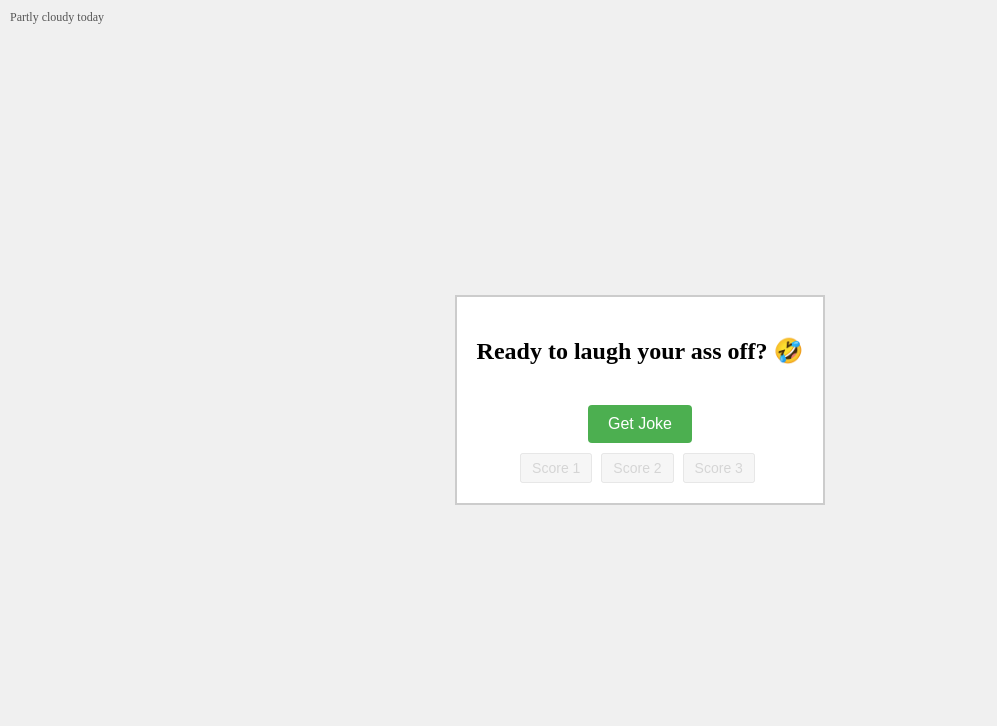
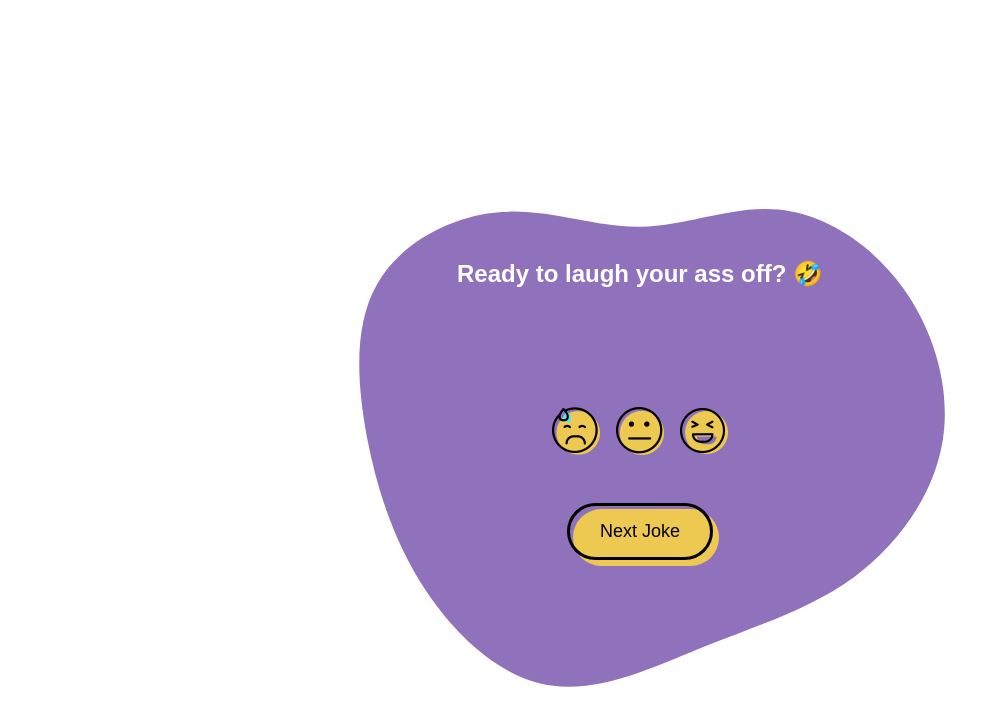
Before and after one commit to Wizardrunner/Sprint-4, a website: page index.html in a window 1280 px wide. Shown: the whole page, without its empty margins (0-997 px from the left). Drawn offline with Linux system fonts and the light colour scheme; no server answers.

Commit message:
Exercise ½6

```diff
--- a/index.html
+++ b/index.html
@@ -4,20 +4,32 @@
     <meta charset="UTF-8">
     <meta name="viewport" content="width=device-width, initial-scale=1.0">
     <title>Dad Joke Generator</title>
-<link rel="stylesheet" href="./styles.css"></head>
+    <link rel="stylesheet" href="./styles.css">
+</head>
 <body>
-    <div id="weatherContainer">Partly cloudy today</div>
+    <div id="weatherContainer"></div>
 
     <div id="jokeContainer">
         <h2>Ready to laugh your ass off? 🤣</h2>
         <div id="jokeContent"></div>
-        <button id="getJokeButton">Get Joke</button>
 
         <div>
-            <button class="score-button" value="1" disabled>Score 1</button>
-            <button class="score-button" value="2" disabled>Score 2</button>
-            <button class="score-button" value="3" disabled>Score 3</button>
+            <button class="score-button" value="1">
+                <img src="./img/sad-2_icon-icons.com_61113.png" alt="Sad" />
+            </button>
+            <button class="score-button" value="2">
+                <img src="./img/surprised-4_icon-icons.com_61100.png" alt="Surprised" />
+            </button>
+            <button class="score-button" value="3">
+                <img src="./img/happy-5_icon-icons.com_61129.png" alt="Happy" />
+            </button>
         </div>
+
+        <div class="container">
+            <div id="colorUnderlay"></div>
+            <button id="getJokeButton">Next Joke</button>
+        </div>
+
     </div>
 
     <script type="module" src="./dist/index.js"></script>
--- a/src/index.ts
+++ b/src/index.ts
@@ -85,34 +85,6 @@ document.addEventListener('DOMContentLoaded', async () => {
   const scoreButtons = document.querySelectorAll('.score-button');
 
   if (getJokeButton && jokeContent && scoreButtons) {
-    const fetchAndDisplayJoke = async () => {
-      try {
-        const jokeApiUrl = isFirstJoke ? dadJokeApiUrl : chuckNorrisApiUrl;
-        const joke = await fetchJoke(jokeApiUrl);
-
-        if (joke.status === 200 || joke.status === undefined) {
-          jokeContent.textContent = joke.joke;
-
-          // Enable score buttons
-          scoreButtons.forEach((button) => {
-            (button as HTMLButtonElement).removeAttribute('disabled');
-          });
-
-          // Reset previous scores
-          scoreButtons.forEach((button) => {
-            (button as HTMLButtonElement).classList.remove('selected');
-          });
-
-          // Toggle between dad jokes and Chuck Norris jokes
-          isFirstJoke = !isFirstJoke;
-        } else {
-          throw new Error(`Failed to fetch joke. Status: ${joke.status}`);
-        }
-      } catch (error: any) {
-        console.error('Error fetching and displaying joke:', error.message);
-      }
-    };
-
       const handleScoreButtonClick = (selectedScore: number) => {
           // Log the selected score to the console
           console.log('Selected Score:', selectedScore);
@@ -126,13 +98,13 @@ document.addEventListener('DOMContentLoaded', async () => {
 
       scoreButtons.forEach((button) => {
         button.addEventListener('click', (event) => {
-        const selectedScore = parseInt((event.target as HTMLButtonElement).value, 10);
+            const selectedScore = parseInt((event.currentTarget as HTMLButtonElement).value, 10);
 
             // Mark the selected button
             scoreButtons.forEach((btn) => {
                 (btn as HTMLButtonElement).classList.remove('selected');
             });
-        (event.target as HTMLButtonElement).classList.add('selected');
+            (event.currentTarget as HTMLButtonElement).classList.add('selected');
 
             // Call the function to handle the score button click
             handleScoreButtonClick(selectedScore);
--- a/styles.css
+++ b/styles.css
@@ -4,7 +4,24 @@ body {
     justify-content: center;
     height: 100vh;
     margin: 0;
-    background-color: #f0f0f0; /* Color de fondo opcional */
+    background-image: url('./img/blob.svg');
+    background-repeat: no-repeat;
+    background-position: center center;
+    background-size: 700px;
+}
+
+#jokeContainer {
+    position: relative;
+    width: 400px;
+    height: 400px;
+    text-align: center;
+    background: none;
+    border: none;
+    border-radius: 15px;
+    display: flex;
+    flex-direction: column;
+    justify-content: space-evenly;
+    align-items: center;
 }
 
 #weatherContainer {
@@ -15,38 +32,67 @@ body {
     color: #555;
 }
 
-#jokeContainer {
-    border: 2px solid #ccc;
-    padding: 20px;
-    text-align: center;
-    background-color: #fff; /* Color de fondo opcional */
+/************/
+/***Button***/
+.container {
+    position: relative;
+    display: inline-block;
 }
 
 #getJokeButton {
-    margin-top: 20px;
-    padding: 10px 20px;
-    font-size: 16px;
+    padding: 15px 30px;
+    font-size: 18px;
     cursor: pointer;
-    background-color: #4caf50;
-    color: #fff;
-    border: none;
-    border-radius: 4px;
+    color: black;
+    border: 3px solid black;
+    border-radius: 50px;
+    background-color: transparent;
+    position: relative;
+    z-index: 2; /* Asegura que el botón esté sobre el #colorUnderlay */
+}
+
+#colorUnderlay {
+    position: absolute;
+    top: 6px;
+    left: 6px;
+    width: 146px;
+    height: 57px;
+    background-color: #edc951;
+    border-radius: 50px;
+    z-index: 1;
+}
+/*End*Button*/
+/************/
+
+.score-buttons {
+    display: flex;
+    justify-content: space-around;
+
 }
 
 .score-button {
-    margin-top: 10px;
-    margin-right: 5px;
-    padding: 5px 10px;
-    font-size: 14px;
+    margin-top: 15px;
+    padding: 0;
+    font-size: 16px;
     cursor: pointer;
+    background-color: transparent;
+    border: none;
+    border-radius: 100px;
+    width: 60px;
+    height: 60px;
 }
 
-.score-button.selected {
-    background-color: #4caf50;
-    color: #fff;
+.score-button.selected{
+    background: rgb(250,0,255);
+    background: radial-gradient(circle, rgba(250,0,255,1) 25%, rgba(95,81,237,0) 79%);
 }
 
 .score-button:disabled {
     cursor: not-allowed;
     opacity: 0.5;
 }
+
+#jokeContainer, h2 {
+    color:white;
+    font-family:Arial, Helvetica, sans-serif;
+}
```
Also changed, not shown: dist/index.js, img/blob.svg (added), img/happy-5_icon-icons.com_61129.png (added), img/sad-2_icon-icons.com_61113.png (added), img/surprised-4_icon-icons.com_61100.png (added), 2 other files. Lines whose indentation alone changed are shown as unchanged.
